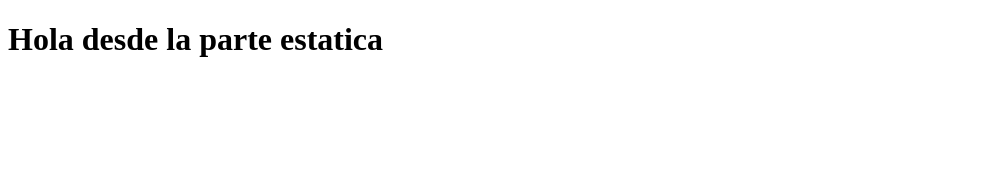
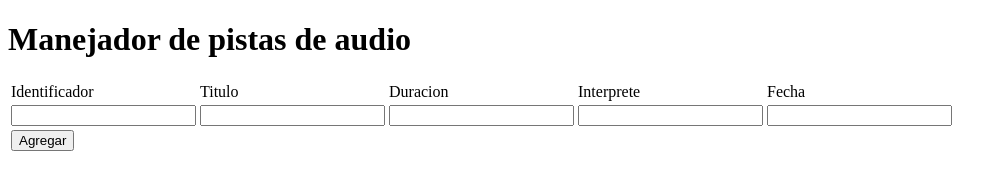
Before and after one commit to DiazFernando/ejemplo-api, a website: page client/index.html in a window 1280 px wide. Shown: the whole page, without its empty margins (0-1007 px from the left). Drawn offline with Linux system fonts and the light colour scheme.

Commit message:
se creo tabla para mostrar pistas

```diff
--- a/client/index.html
+++ b/client/index.html
@@ -7,6 +7,38 @@
     <title>Document</title>
 </head>
 <body>
-    <h1>Hola desde la parte estatica</h1>
+    <h1>Manejador de pistas de audio</h1>
+    <table>
+        <thead>
+            <td>Identificador</td>
+            <td>Titulo</td>
+            <td>Duracion</td>
+            <td>Interprete</td>
+            <td>Fecha</td>
+        </thead>
+        <thead>
+            <td>
+                <input type="text" value="" id="identificador">
+            </td>
+            <td>
+                <input type="text" value="" id="titulo">
+            </td>
+            <td>
+                <input type="text" value="" id="duracion">
+            </td>
+            <td>
+                <input type="text" value="" id="interprete">
+            </td>
+            <td>
+                <input type="text" value="" id="fecha">
+            </td>
+        </thead>
+        <thead>
+            <td colspan=4>
+                <button type="button" id="btnAgregar">Agregar</button>
+            </td>
+        </thead>
+        <tbody id="tbPistas"></tbody>
+    </table>
 </body>
 </html>
```
